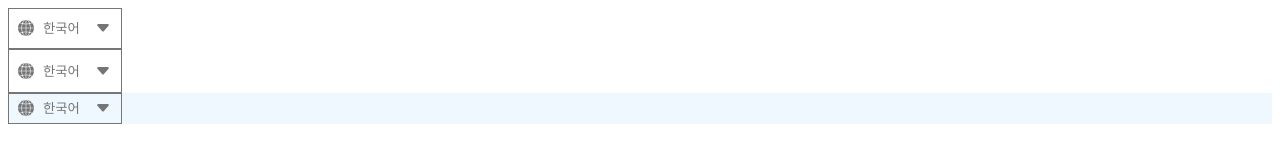
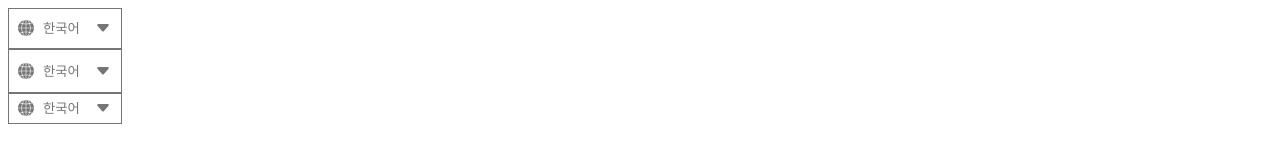
Before and after one commit to jio-ping/home-work, a website: page mission-03/components/language-dropdown/index.html in a window 1280 px wide. Drawn offline with Linux system fonts and the light colour scheme.

Commit message:
언어 선택 수정

```diff
--- a/mission-03/components/language-dropdown/index.css
+++ b/mission-03/components/language-dropdown/index.css
@@ -11,10 +11,12 @@
   & img {
     position: absolute;
     width: 1rem;
+    z-index: -1;
   }
   .toggle {
     position: absolute;
     width: 1rem;
+    z-index: -1;
   }
 }
 
@@ -50,7 +52,6 @@
 
 /* 모바일 상단 */
 .up-mobile-select-language {
-  background-color: aliceblue;
   & select {
     padding: 7px 34px;
   }
```
Also changed, not shown: mission-03/README.md.
